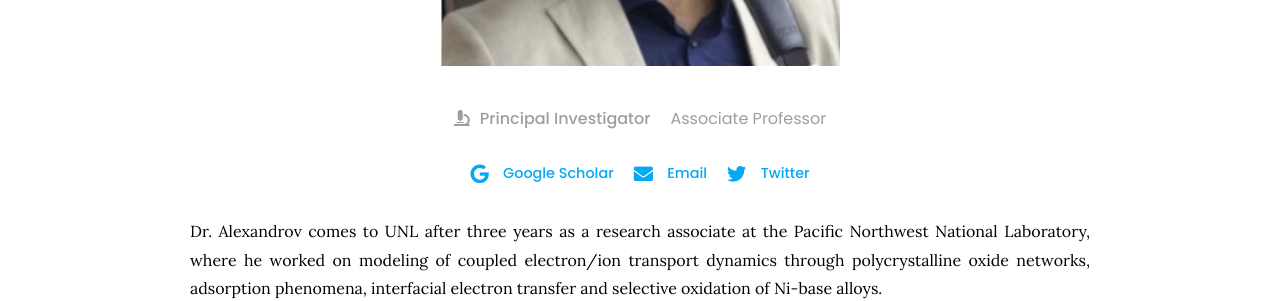
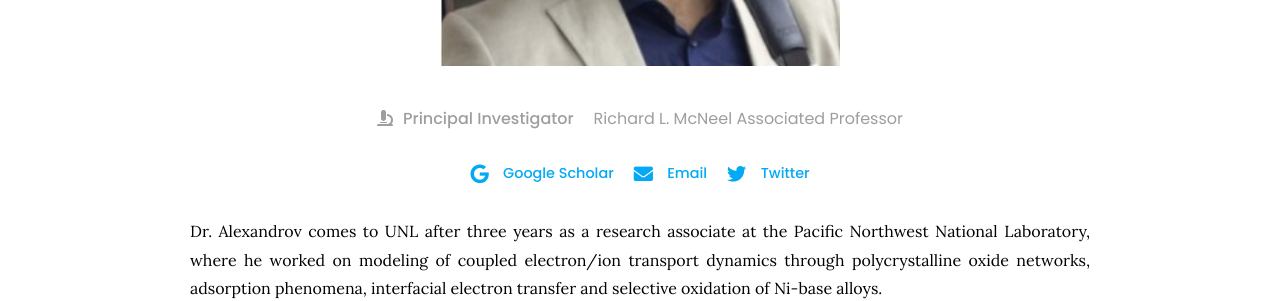
Before and after one commit to valexandrov/webpage, a Jekyll site: the page built from _members/vitaly-alexandrov.md, in a window 1280 px wide. Shown: the part 591-892 px from the top of the page. Built offline with Jekyll 4.4.1, drawn with Linux system fonts in a browser that asks for light colours; nearby versions of some CDN libraries.

Commit message:
update profiles

```diff
--- a/_members/vitaly-alexandrov.md
+++ b/_members/vitaly-alexandrov.md
@@ -1,7 +1,7 @@
 ---
 name: Vitaly Alexandrov
 image: images/vitaly-alexandrov.jpg
-description: Associate Professor
+description: Richard L. McNeel Associated Professor
 role: pi
 aliases:
   - Vitaly Alexandrov
```
